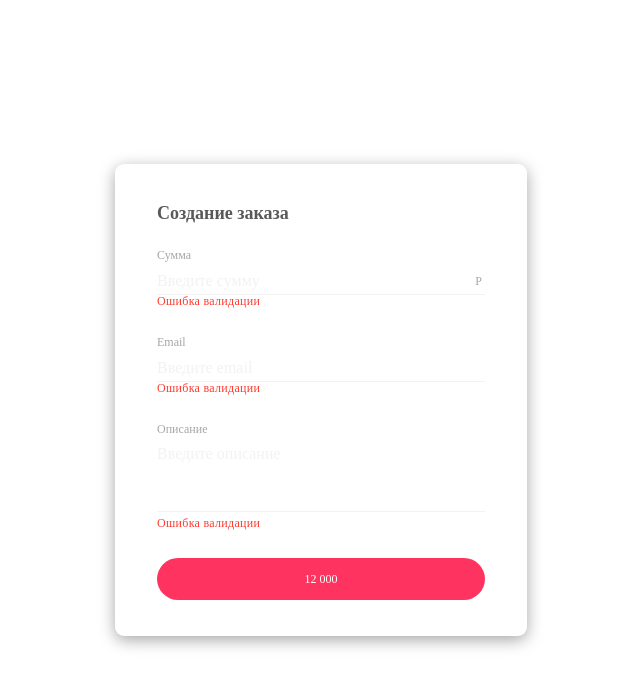
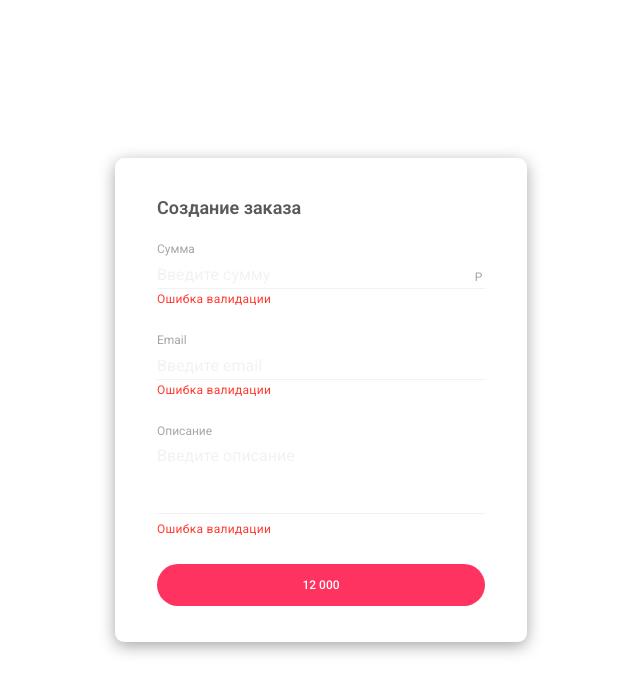
Before and after one commit to AlexeyErshov999/payment-scenario, a Vue app: page /order in a window 1280 px wide. Shown: the top 692 px of the page, without its empty margins (319-959 px from the left). Built offline with nearby package versions, Linux system fonts and the light colour scheme.

Commit message:
fix: FormInput label font weight, add link for font test

```diff
--- a/index.html
+++ b/index.html
@@ -1,9 +1,15 @@
-<!DOCTYPE html>
+<!doctype html>
 <html lang="">
   <head>
-    <meta charset="UTF-8">
-    <link rel="icon" href="/favicon.ico">
-    <meta name="viewport" content="width=device-width, initial-scale=1.0">
+    <meta charset="UTF-8" />
+    <link rel="icon" href="/favicon.ico" />
+    <meta name="viewport" content="width=device-width, initial-scale=1.0" />
+    <link rel="preconnect" href="https://fonts.googleapis.com" />
+    <link rel="preconnect" href="https://fonts.gstatic.com" crossorigin />
+    <link
+      href="https://fonts.googleapis.com/css2?family=Roboto:wght@400;500;600&display=swap"
+      rel="stylesheet"
+    />
     <title>Vite App</title>
   </head>
   <body>
--- a/src/components/ui/FormInput.vue
+++ b/src/components/ui/FormInput.vue
@@ -110,7 +110,7 @@ watch(() => props.maxLines, () => {
   color: $gray-medium;
   font-size: 12px;
   line-height: 13px;
-  font-weight: 500;
+  font-weight: 400;
 }
 
 .input-container {
@@ -127,6 +127,7 @@ watch(() => props.maxLines, () => {
   color: $gray-dark;
   border: none;
   border-bottom: 1px solid $gray-light;
+  margin-bottom: 4px;
   outline: none;
   transition: border-color 0.2s ease;
   background: transparent;
--- a/src/styles/main.scss
+++ b/src/styles/main.scss
@@ -5,6 +5,7 @@
 // выношу дефолтные текстовые стили
 html {
   // TODO: Добавить шрифт Roboto
+  font-family: Roboto, sans-serif;
   color: $black;
   font-size: $font-size-xs;
   font-weight: 400;
```
